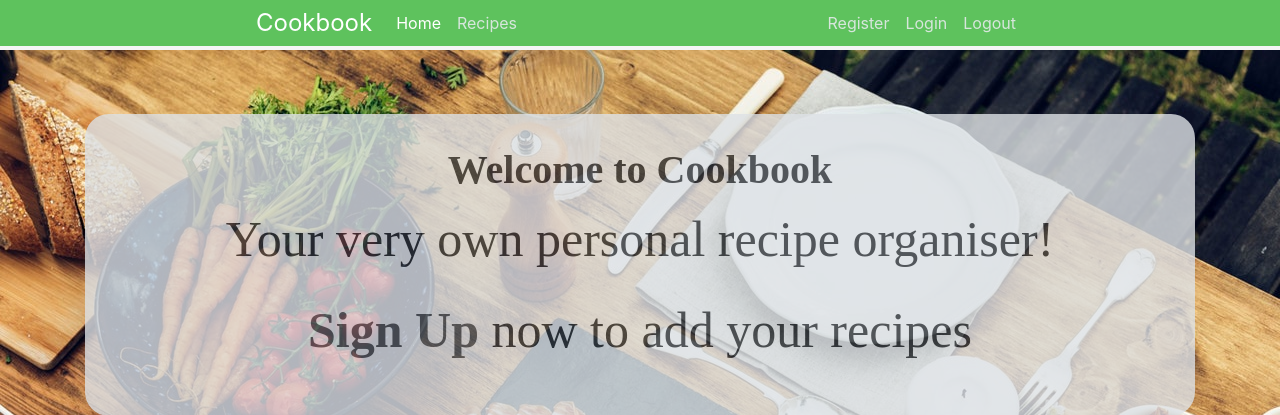
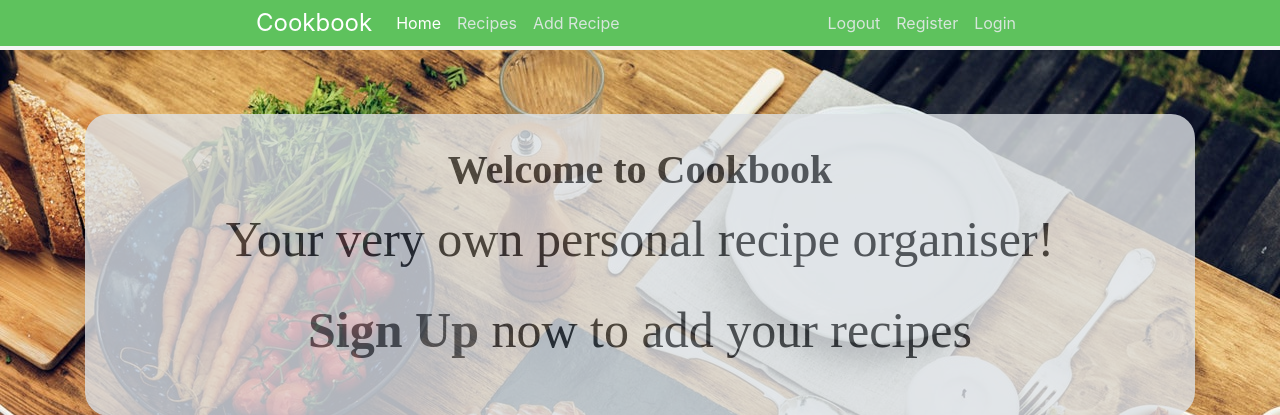
Before and after one commit to Luciano-Lima/myCookbook, a Flask app: page / in a window 1280 px wide. Shown: the top 415 px of the page. Run offline with Flask 2, Linux system fonts and the light colour scheme; data that the repository does not hold is empty; some libraries are stand-ins or nearby versions.

Commit message:
Reordering the links

```diff
--- a/templates/base.html
+++ b/templates/base.html
@@ -28,21 +28,30 @@
 		          	<li class="nav-item">
 		            	<a class="nav-link" href="{{url_for('recipes')}}">Recipes</a>
 		          	</li>
+		          	<li class="nav-item">
+		            	<a class="nav-link" href="{{url_for('insert_recipe')}}">Add Recipe</a>
+		          	</li>
 		        </ul>
 
 		        <div class="navbar-nav">
-		        	<li class="nav-item">
 		          	<li class="nav-item">
-		            	<a class="nav-link navbar-right" href="{{url_for('register')}}">Register</a>
+
+		          		<li class="nav-item">
+		            	<a class="nav-link" href="{{url_for('logout')}}">Logout</a>
 		          	</li>
-		            	<a class="nav-link navbar-right" href="{{url_for('login')}}">Login</a>
+
+		            	<a class="nav-link" href="{{url_for('register')}}">Register</a>
 		          	</li>
+
 		          	<li class="nav-item">
-		            	<a class="nav-link navbar-right" href="{{url_for('logout')}}">Logout</a>
+		            	<a class="nav-link" href="{{url_for('login')}}">Login</a>
 		          	</li>
+
 		        </div>
 		    </div>
 	    </nav>
+
+
 
 	</header>
 	<div class="container">
```
